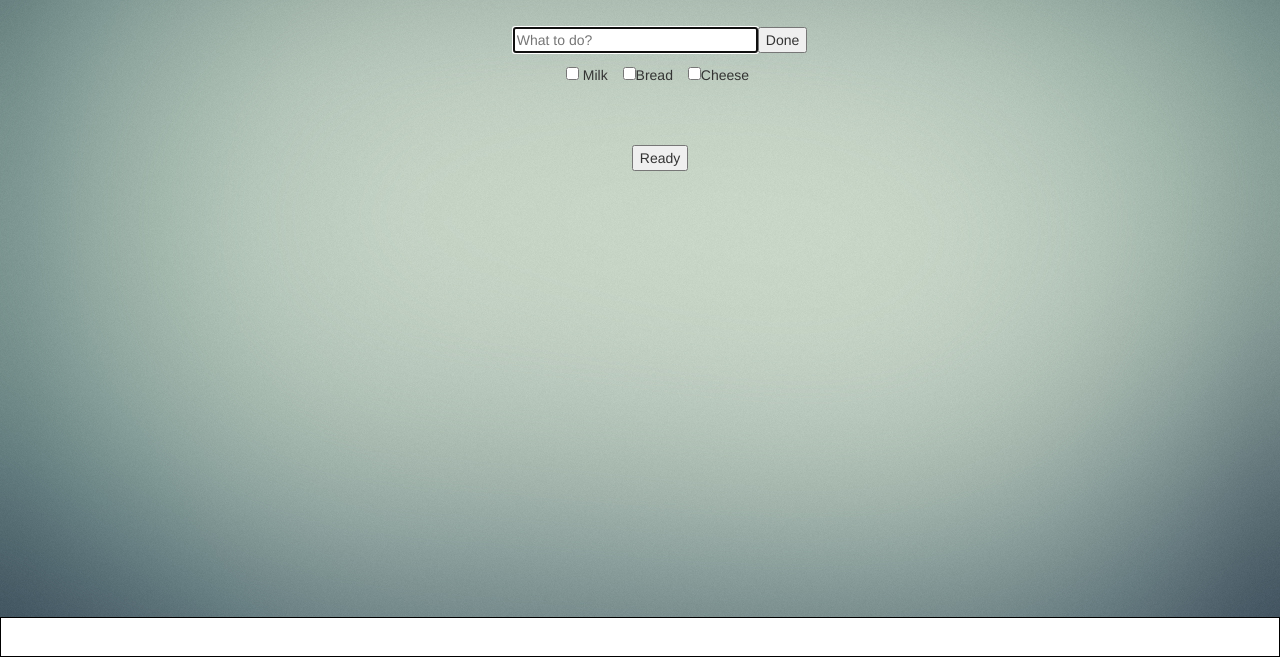
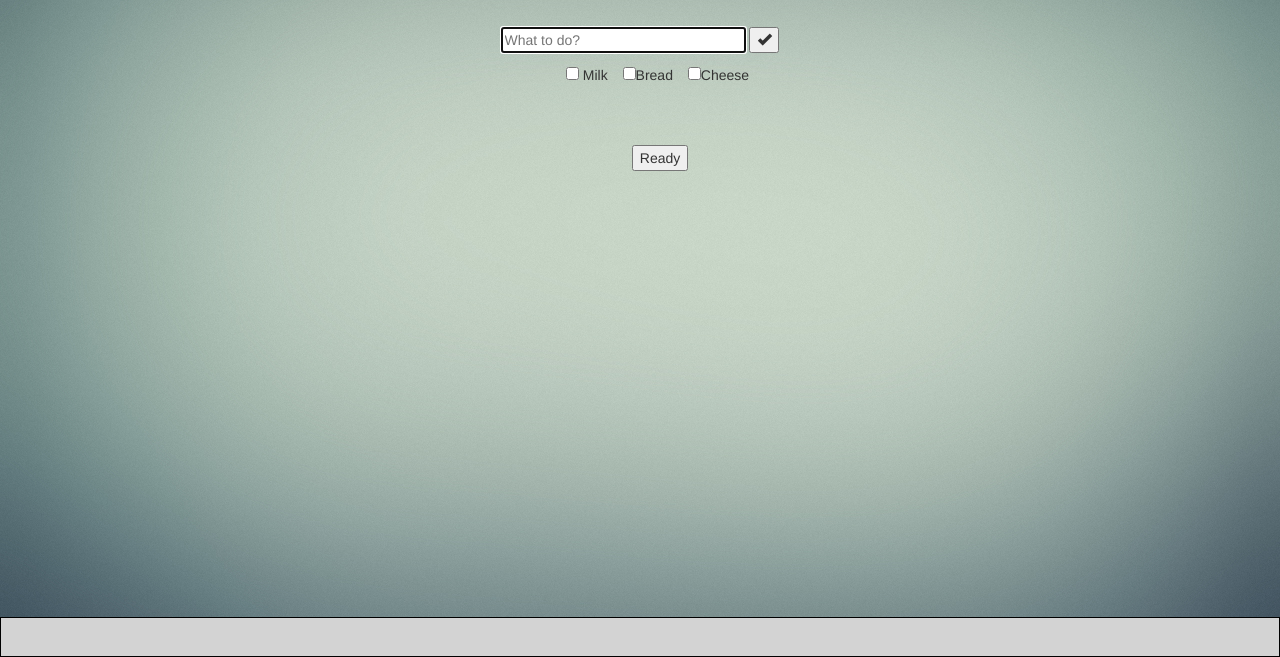
Before and after one commit to Fennicks77/Fenn, a plain HTML site: page index.html in a window 1280 px wide. Shown: the part 143-800 px from the top of the page. Drawn offline with Linux system fonts and the light colour scheme.

Commit message:
bootstrap optinos

```diff
--- a/index.html
+++ b/index.html
@@ -11,7 +11,9 @@
 
       <img src="./to-do-list.png" width="150px" height="130px">
         <div class="inf">
-          <ul class="type"><input type="text" name="123?" placeholder="What to do?" autofocus required size="27"  /><input type="submit" name="Done" value="Done"/></ul>
+          <div class="type">
+<input type="text" name="123?" placeholder="What to do?" autofocus required size="27" />
+<button type="submit"> <span class="glyphicon glyphicon-ok"/> </button></div>
               <p>
                 <form>
                   <ul class="list">
@@ -20,7 +22,6 @@
                     <li><input type="checkbox">Cheese</li>
                   </ul>
                       <ul id="button"><input type="button" name="123" value="Ready"></ul>
-
                </form>
               </p>
         </div>
--- a/style.css
+++ b/style.css
@@ -35,5 +35,5 @@ img {
     height: 40px;
     position: fixed;
     bottom: 0;
-    background-color: #ffffff;
+    background-color: #D3D3D3
 }
```
